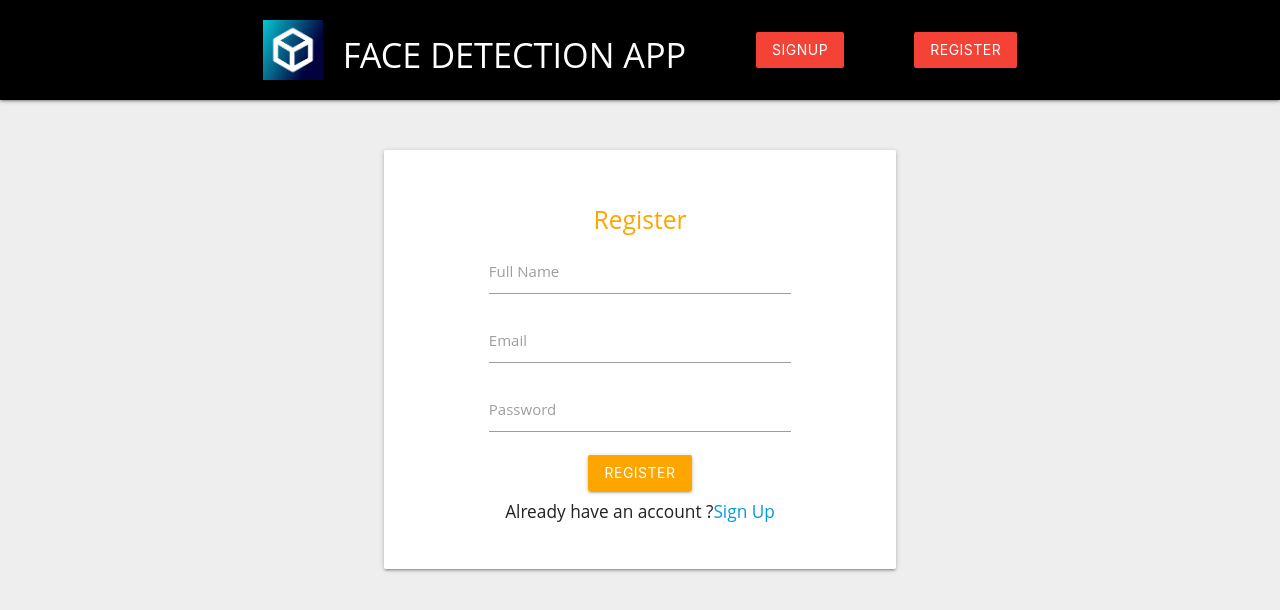
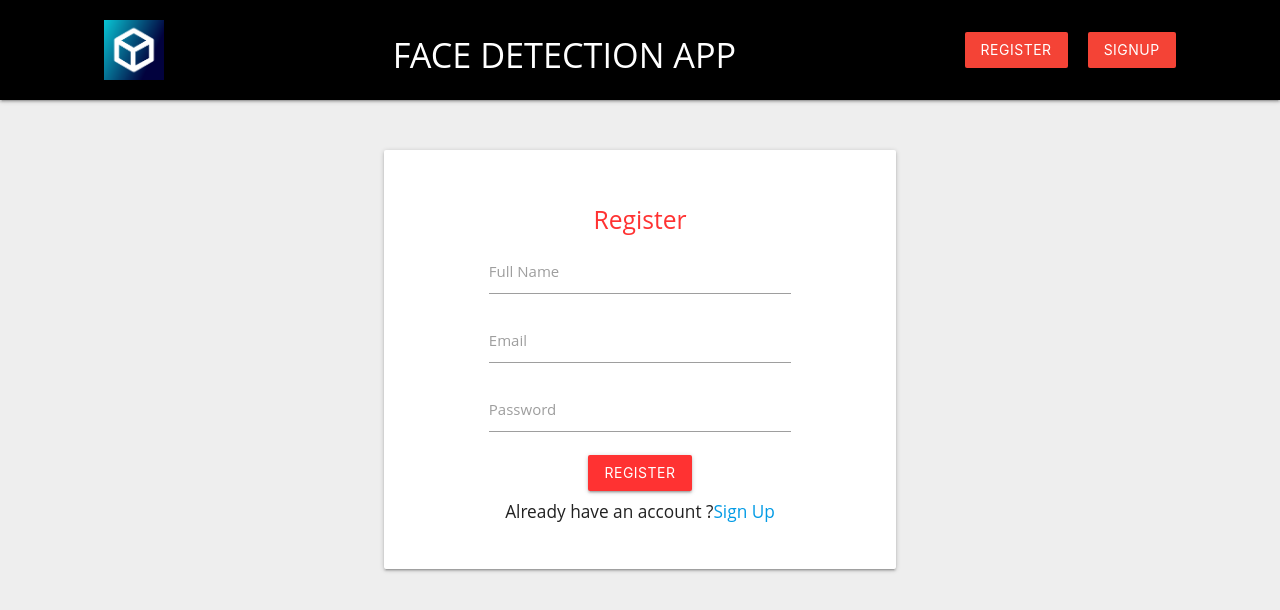
Before and after one commit to shamseena-dev/face-detection-app, a React (Create React App) app: page /register in a window 1280 px wide. Shown: the top 610 px of the page. Built offline with nearby package versions, Linux system fonts and the light colour scheme; what clarifai would draw is missing.

Commit message:
changed color of buttons

```diff
--- a/src/components/Navbar/Navbar.js
+++ b/src/components/Navbar/Navbar.js
@@ -15,13 +15,17 @@ class Navbar extends React.Component {
    }
    render(){
 	   const beforeLoggedIn = (<>
+	   	   <div>
 	   	   <button onClick={()=>{this.props.history.push('/signup')}} type="button" className="btn red right">SIGNUP</button>
 	   	    <button onClick={()=>{this.props.history.push('/register')}} type="button" className="btn red right">REGISTER</button>
+	   	    </div>
 	   	  </>);
 
 	   const afterLoggedIn = ( <>
+	   	<div>
 	   	 <Link to='/signup' ><button onClick={this.signOut} type="button" className="btn red right">SIGN OUT</button>
 	                          </Link>
+	      </div>
 	   </>);
 
 	  return (
--- a/src/components/Navbar/navbar.css
+++ b/src/components/Navbar/navbar.css
@@ -3,7 +3,7 @@
 	display:flex;
 	flex-direction: row;
 	align-items: center;
-	justify-content: center;
+	justify-content: space-around;
 
 }
 .navbar-div .logo-img{
@@ -11,5 +11,5 @@
 
 }
 .navbar-div button{
-	margin-left: 70px;
+	margin-left: 20px;
 }
--- a/src/components/Register/register.scss
+++ b/src/components/Register/register.scss
@@ -16,7 +16,7 @@
 
 .register-card button{
 
-	background-color: #ffa500!important;
+	background-color: #ff3232!important;
 
 }
 
@@ -24,6 +24,6 @@
 
 .register-card h5{
 
-	color: #ffa500;
+	color: #ff3232;
 
 }
--- a/src/components/SignUp/signup.scss
+++ b/src/components/SignUp/signup.scss
@@ -16,7 +16,7 @@
 
 .signup-card button{
 
-	background-color: #ffa500!important;
+	background-color:#ff3232!important;
 
 }
 
@@ -24,6 +24,6 @@
 
 .signup-card h5{
 
-	color: #ffa500;
+	color: #ff3232;
 
 }
```
Also changed, not shown: 1 other file (tests, documents, lock files or other folders).
